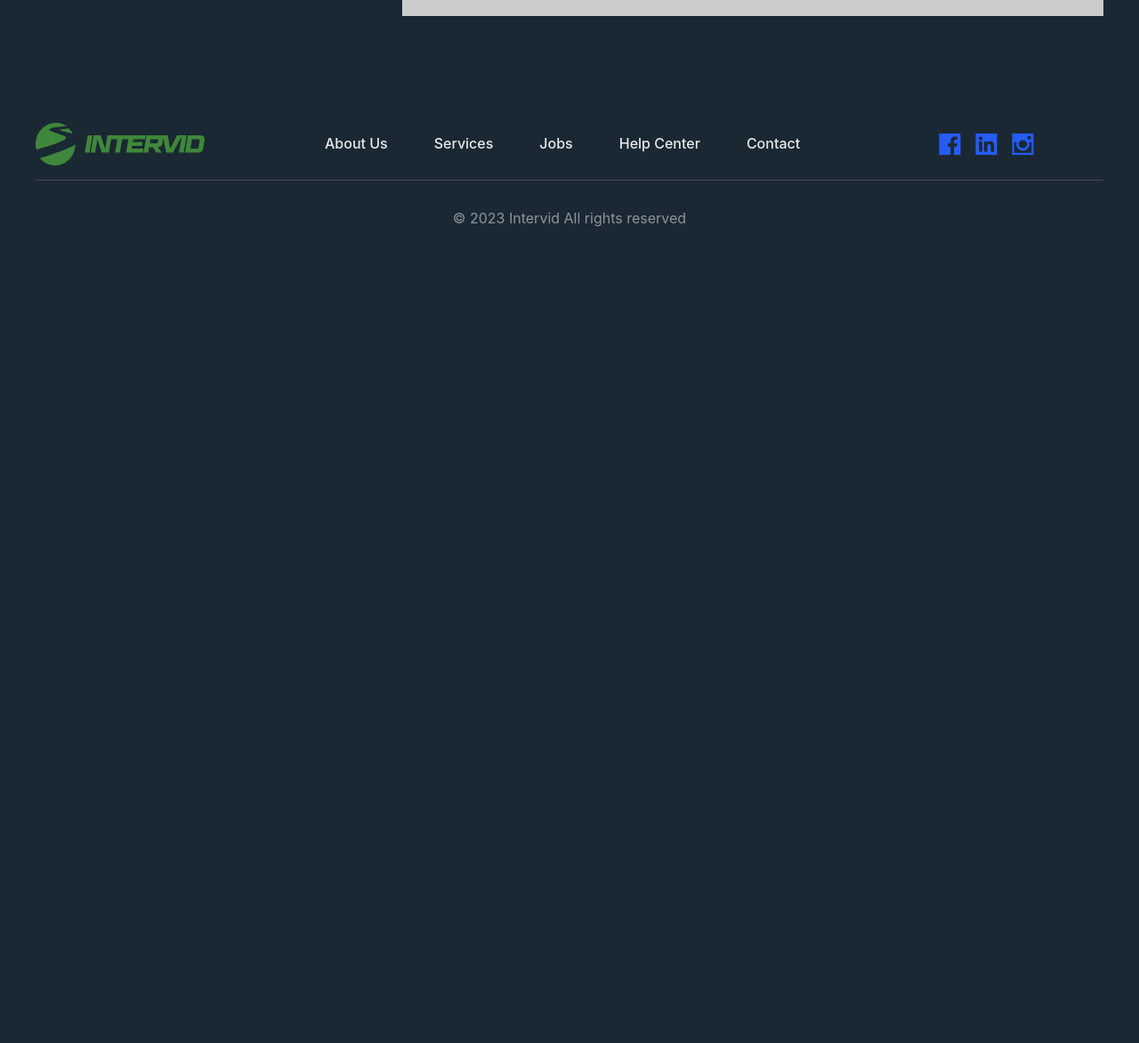
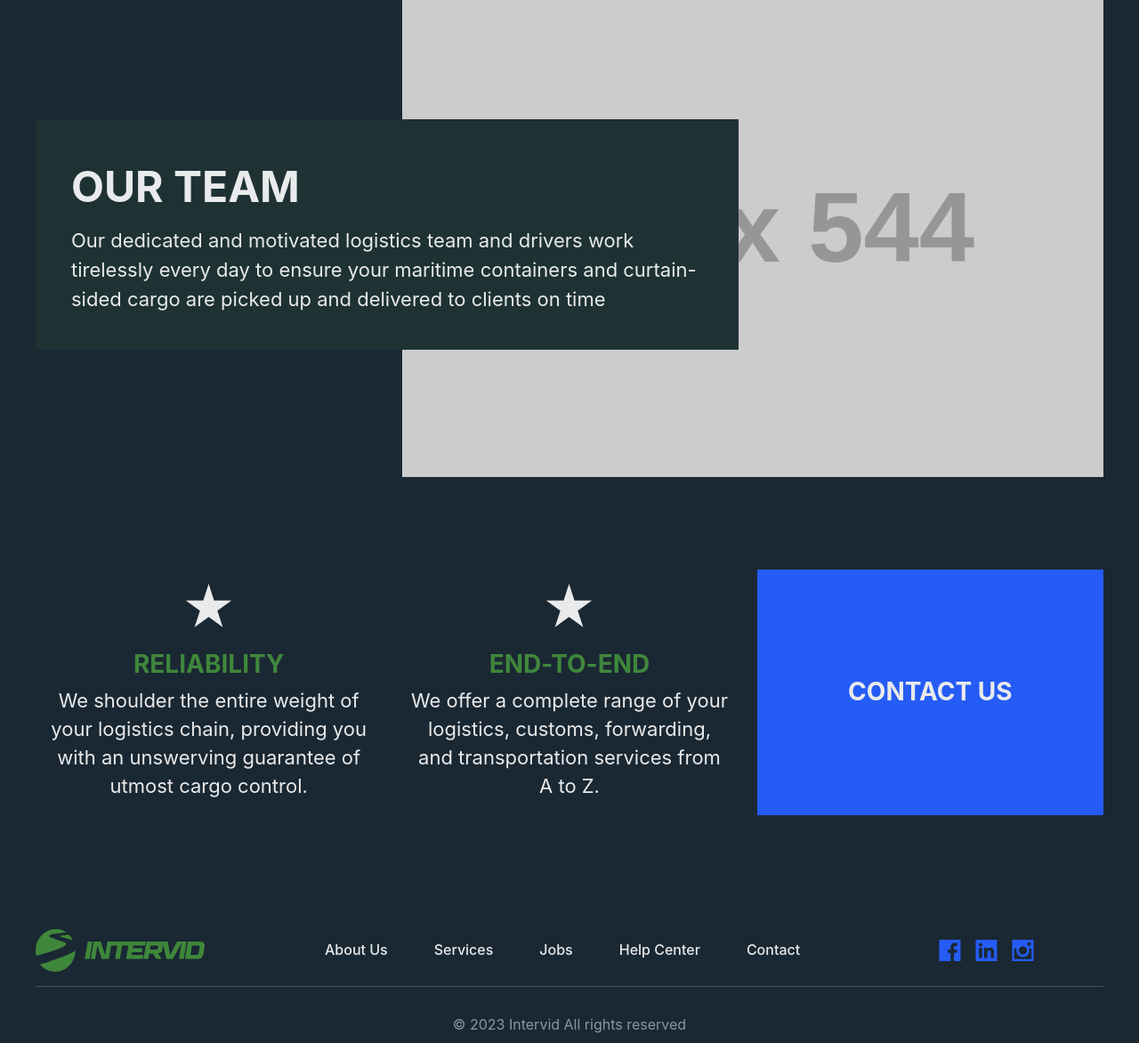
Before and after one commit to kudel89/Intervid_public, a plain HTML site: page about.html in a window 1280 px wide. Shown: the part 4395-5567 px from the top of the page at 89% size. Before the commit the page ends 4695 px from the top, so only its background shows below. Drawn offline with Linux system fonts and the light colour scheme; placeholder pictures from the web are drawn by us.

Commit message:
Added the Squares section to the About page

```diff
--- a/about.html
+++ b/about.html
@@ -169,6 +169,50 @@
         </div>
       </section>
 
+      <!-- SECTION SQUARES -->
+      <section>
+        <div class="wrapper">
+          <div class="square-block">
+            <div class="square">
+              <svg xmlns="http://www.w3.org/2000/svg" width="53" height="49" viewBox="0 0 53 49" fill="none">
+                <path
+                  d="M26.5 0L32.5619 18.6565H52.1785L36.3083 30.1869L42.3702 48.8435L26.5 37.3131L10.6298 48.8435L16.6917 30.1869L0.821474 18.6565H20.4381L26.5 0Z"
+                  fill="#E9EAEB" />
+              </svg>
+              <p class="square-title">Real-Time<br />Monitoring</p>
+              <p class="square-text">
+                All our vehicles are equipped with GPS monitoring systems, providing real-time location tracking, route
+                monitoring, stop tracking, and speed control.
+              </p>
+            </div>
+            <div class="square">
+              <svg xmlns="http://www.w3.org/2000/svg" width="53" height="49" viewBox="0 0 53 49" fill="none">
+                <path
+                  d="M26.5 0L32.5619 18.6565H52.1785L36.3083 30.1869L42.3702 48.8435L26.5 37.3131L10.6298 48.8435L16.6917 30.1869L0.821474 18.6565H20.4381L26.5 0Z"
+                  fill="#E9EAEB" />
+              </svg>
+              <p class="square-title">SWIFT<br />REPAIR</p>
+              <p class="square-text">
+                We maintain our own repair facility, guaranteeing rapid response and timely vehicle repairs for any
+                unexpected breakdowns. Your cargo delivery is our top priority, and we minimize disruptions.
+              </p>
+            </div>
+            <div class="square">
+              <svg xmlns="http://www.w3.org/2000/svg" width="53" height="49" viewBox="0 0 53 49" fill="none">
+                <path
+                  d="M26.5 0L32.5619 18.6565H52.1785L36.3083 30.1869L42.3702 48.8435L26.5 37.3131L10.6298 48.8435L16.6917 30.1869L0.821474 18.6565H20.4381L26.5 0Z"
+                  fill="#E9EAEB" />
+              </svg>
+              <p class="square-title">Skilled<br />Maintenance</p>
+              <p class="square-text">
+                Our vehicles undergo comprehensive technical maintenance by highly skilled mechanics at our dedicated
+                repair facility. This ensures the reliability and safety of our fleet.
+              </p>
+            </div>
+          </div>
+        </div>
+      </section>
+
       <!-- SECTION DESCRIPTION -->
       <section class="section-description">
         <div class="wrapper">
@@ -207,6 +251,41 @@
           </div>
         </div>
       </section>
+
+      <!-- SECTION SQUARES -->
+      <section>
+        <div class="wrapper">
+          <div class="square-block">
+            <div class="square">
+              <svg xmlns="http://www.w3.org/2000/svg" width="53" height="49" viewBox="0 0 53 49" fill="none">
+                <path
+                  d="M26.5 0L32.5619 18.6565H52.1785L36.3083 30.1869L42.3702 48.8435L26.5 37.3131L10.6298 48.8435L16.6917 30.1869L0.821474 18.6565H20.4381L26.5 0Z"
+                  fill="#E9EAEB" />
+              </svg>
+              <p class="square-title">RELIABILITY</p>
+              <p class="square-text">
+                We shoulder the entire weight of your logistics chain, providing you with an unswerving guarantee of
+                utmost cargo control.
+              </p>
+            </div>
+            <div class="square">
+              <svg xmlns="http://www.w3.org/2000/svg" width="53" height="49" viewBox="0 0 53 49" fill="none">
+                <path
+                  d="M26.5 0L32.5619 18.6565H52.1785L36.3083 30.1869L42.3702 48.8435L26.5 37.3131L10.6298 48.8435L16.6917 30.1869L0.821474 18.6565H20.4381L26.5 0Z"
+                  fill="#E9EAEB" />
+              </svg>
+              <p class="square-title">END-TO-END</p>
+              <p class="square-text">
+                We offer a complete range of your logistics, customs, forwarding, and transportation services from A to
+                Z.
+              </p>
+            </div>
+            <div class="square p0">
+              <a href="contact.html" class="square-btn">CONTACT US</a>
+            </div>
+          </div>
+        </div>
+      </section>
     </main>
 
     <!-- FOOTER -->
--- a/sass/services.scss
+++ b/sass/services.scss
@@ -82,6 +82,7 @@
   }
 }
 
+/* JOBS page */
 .jobs {
   h1 {
     text-align: center;
@@ -165,6 +166,7 @@ a.job-btn {
   }
 }
 
+/* TOPICS */
 .topics-block {
   gap: 24px;
   list-style-image: none;
@@ -195,6 +197,7 @@ a.job-btn {
   }
 }
 
+/* NEWS section */
 .news-block {
   gap: 24px;
   list-style-image: none;
@@ -423,6 +426,53 @@ a.notify-block-btn {
 }
 a.btn-view-all {
   display: block;
+}
+
+/* ABOUT page */
+.square-block {
+  display: grid;
+  grid-template-columns: 1fr 1fr 1fr;
+  gap: 16px;
+}
+.square {
+  padding: 16px;
+  display: grid;
+  justify-items: center;
+
+  &.p0 {
+    padding: 0;
+  }
+}
+p.square-title {
+  margin: 24px 0 8px;
+  font-weight: 700;
+  font-size: 28px;
+  line-height: 125%;
+  text-transform: uppercase;
+  text-align: center;
+  color: var(--primary-color-500);
+}
+p.square-text {
+  font-weight: 400;
+  font-size: 22px;
+  line-height: 145%;
+  text-align: center;
+}
+a.square-btn {
+  width: 100%;
+  height: 100%;
+  display: flex;
+  justify-content: center;
+  align-items: center;
+  font-weight: 700;
+  font-size: 28px;
+  line-height: 125%;
+  text-transform: uppercase;
+  background-color: var(--accent-color);
+
+  &:hover {
+    background-color: var(--text-color-light);
+  }
 }
 
 /* Large devices (desktops, less than 1200px) */
```
Also changed, not shown: css/services.css, css/services.min.css, img/icon-star.svg (added).
